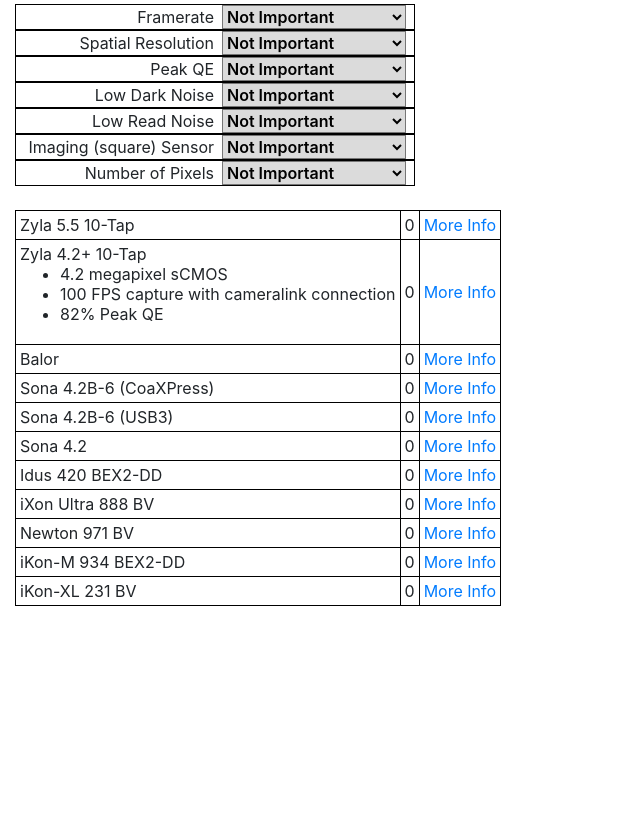
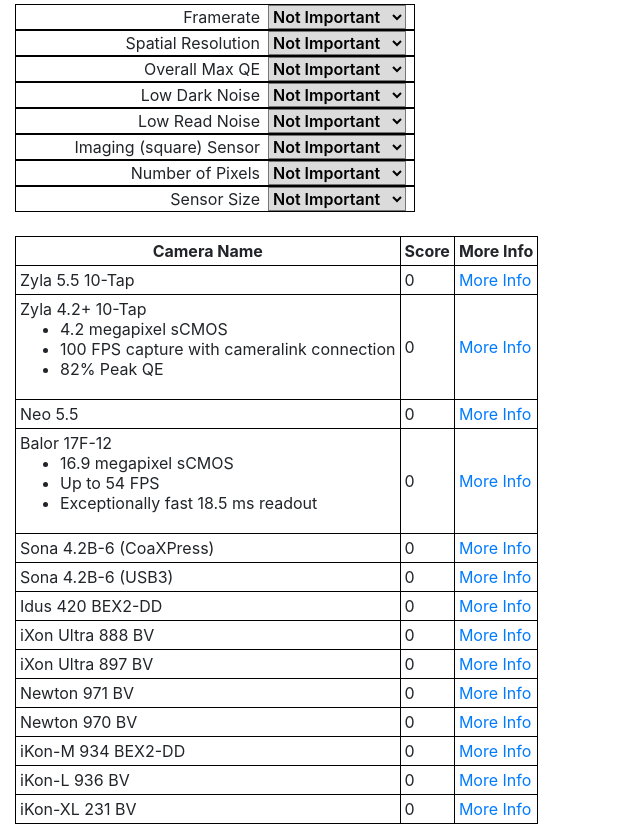
Before and after one commit to AdamJayWise/cameraBrain, a plain HTML site: page index.html in a window 1280 px wide. Shown: the part 54-878 px from the top of the page, without its empty margins (0-640 px from the left). Before the commit the page ends 800 px from the top, so only its background shows below. Drawn offline with Linux system fonts and the light colour scheme.

Commit message:
added more cameras and ability to add selling points

```diff
--- a/index.html
+++ b/index.html
@@ -56,7 +56,7 @@
 
     <div class = "row">
         <div class = "col">
-            <p class = "bigTitle">Camera Brain!</p>
+            <p class = "bigTitle">Camera Concierge</p>
         </div>
     </div>
 
--- a/js/cameraBrain.js
+++ b/js/cameraBrain.js
@@ -44,7 +44,7 @@
     newSelect.prop('id', param);
     newSelect.prop('class', 'likertSelect');
 
-    var choices = ['Not Important', 'Somewhat Important', 'Very Important']
+    var choices = ['Not Important', 'Important', 'Very Important']
 
     choices.forEach(function(choice, n){
         $('<option>').prop('value', n).text(choice).appendTo(newSelect)
@@ -66,11 +66,12 @@
 
 createLikert('speed', 'Framerate', params, likertDiv);
 createLikert('spatialRes', 'Spatial Resolution', params, likertDiv);
-createLikert('peakQE', 'Peak QE', params, likertDiv);
+createLikert('peakQE', 'Overall Max QE', params, likertDiv);
 createLikert('lowDarkNoise', 'Low Dark Noise', params, likertDiv);
 createLikert('lowReadNoise', 'Low Read Noise', params, likertDiv);
 createLikert('squareness', 'Imaging (square) Sensor', params, likertDiv);
 createLikert('numPixels', 'Number of Pixels', params, likertDiv);
+createLikert('sensorArea', 'Sensor Size', params, likertDiv);
 
 
 function dotProduct(obj1, obj2){
@@ -113,6 +114,14 @@
 
     // draw a table to the #outputTable div
     $('<table>').attr('id','resultTable').appendTo($('#outputTable'));
+
+    // add column labels to the table
+    var labelRow = $('<tr>');
+    labelRow.appendTo($('#resultTable'));
+    labelRow.append($('<td>').text('Camera Name').css('text-align','center').css('font-weight','bold'));
+    labelRow.append($('<td>').text('Score')).css('text-align','center').css('font-weight','bold');
+    labelRow.append($('<td>').text('More Info')).css('text-align','center').css('font-weight','bold');
+
     camKeys.forEach(function(k){
         var newRow = $('<tr>');
         newRow.appendTo($('#resultTable'));
--- a/js/cameraDefs.js
+++ b/js/cameraDefs.js
@@ -1,3 +1,27 @@
+// Definition for different cameras and models
+// It seemed reasonable to break out each one by sensor and interface as needed
+// I think I will break out the wavelengths into peak QE @ different wavelength zones
+// e.g., UV (200-400), vis (400-700), NIR (700-1000)
+
+/*
+already added:
+
+Zyla 5.5 10 tap
+Zyla 4.2 10 tap
+Balor 17F-12
+Sona 4.2 coaxpress
+Sona 4.2 USB
+Idus 420 BEX2-DD
+iXon Ultra 888 BV
+Newton 971 BV
+iKon-M 934 BEX2-DD
+iKon-XL 231 BV
+
+to add:
+*/
+
+
+
 var cameraDefs = {
     'zyla5510tap' : {
         shortName : 'zyla5510tap',
@@ -40,8 +64,30 @@
         productLink : 'https://andor.oxinst.com/products/scmos-camera-series/zyla-4-2-scmos'
     },
 
+    'neo' : {
+        shortName : 'neo',
+        hasRealImage : true,
+        xPixels : 2560,
+        yPixels : 2160,
+        readNoise : 1,
+        readNoiseFast : 1,
+        readNoiseSlow : 1 ,
+        xPixelSize : 6.5,
+        yPixelSize : 6.5,
+        QE : 0.6,
+        CIC : 0,
+        frameRateHz : 100,
+        frameRateHzFast : 100,
+        frameRateHzSlow: 0.03,
+        darkCurrent : 0.007,
+        containerDivID : 'subContainer',
+        displayName: 'Neo 5.5',
+        productLink : 'https://andor.oxinst.com/products/scmos-camera-series/neo-5-5-scmos'
+    },
+
+
         'balor' : {
-            shortName : 'Balor',
+            shortName : 'balor',
             hasRealImage : true,
             xPixels : 4128,
             yPixels : 4104,
@@ -57,7 +103,7 @@
             frameRateHzSlow: 0.03,
             darkCurrent : 0.03,
             containerDivID : 'subContainer',
-            displayName: 'Balor',
+            displayName: 'Balor 17F-12',
             productLink : 'https://andor.oxinst.com/products/scmos-camera-series/balor-scmos',
         },
 
@@ -102,26 +148,6 @@
         productLink : 'https://andor.oxinst.com/products/scmos-camera-series/sona-scmos',
     },
 
-    'sona42' : {
-        shortName : 'Sona42',
-        xPixels : 2048,
-        yPixels : 2048,
-        xPixelSize : 11,
-        yPixelSize : 11,
-        readNoise : 1.6,
-        readNoiseFast : 1.6,
-        readNoiseSlow : 1.6,
-        QE : 0.95,
-        CIC : 0,
-        frameRateHz : 24,
-        frameRateHzFast : 24,
-        frameRateHzSlow: 0.03,
-        darkCurrent : 0.2,
-        containerDivID : 'subContainer',
-        displayName: 'Sona 4.2',
-        productLink : 'https://andor.oxinst.com/products/scmos-camera-series/sona-scmos',
-    },
-
     'idus420' : {
         shortName : 'idus420',
         xPixels : 1024,
@@ -141,7 +167,7 @@
         productLink : 'https://andor.oxinst.com/products/idus-spectroscopy-cameras/idus-420',
     },
 
-    'iXon888' : {
+    'iXon888bv' : {
         shortName : 'iXonUltra888',
         xPixels : 1024,
         yPixels : 1024,
@@ -162,8 +188,29 @@
         productLink : 'https://andor.oxinst.com/products/ixon-emccd-camera-series/ixon-ultra-888',
     },
 
-    'newton971' : {
-        shortName : 'Newton971',
+    'iXonUltra897bv' : {
+        shortName : 'iXonUltra897bv',
+        xPixels : 512,
+        yPixels : 512,
+        xPixelSize : 16,
+        yPixelSize : 16,
+        readNoise : 0.13,
+        readNoiseFast: 0.13,
+        readNoiseSlow: 0.012,
+        QE : 0.95,
+        CIC : 0.005,
+        darkCurrent : 0.00011,
+        frameRateHz : 56,
+        frameRateHzFast: 56,
+        frameRateHzSlow: 0.12,
+        emGain : 1,
+        containerDivID : 'subContainer',
+        displayName: 'iXon Ultra 897 BV',
+        productLink : 'https://andor.oxinst.com/products/ixon-emccd-camera-series/ixon-ultra-897',
+    },
+
+    'newton971bv' : {
+        shortName : 'Newton971bv',
         xPixels : 1600,
         yPixels : 400,
         xPixelSize : 16,
@@ -180,6 +227,26 @@
         emGain : 1,
         displayName: 'Newton 971 BV',
         productLink : 'https://andor.oxinst.com/products/newton-ccd-and-emccd-cameras/newton-971',
+    },
+
+    'newton970bv' : {
+        shortName : 'Newton970bv',
+        xPixels : 1600,
+        yPixels : 200,
+        xPixelSize : 16,
+        yPixelSize : 16,
+        readNoise : 0.04,
+        readNoiseFast : 0.04,
+        readNoiseSlow : 0.0028,
+        QE : 0.95,
+        frameRateHz : 20,
+        frameRateHzFast : 20,
+        frameRateHzSlow: 0.06,
+        darkCurrent : 0.00020,
+        containerDivID : 'subContainer',
+        emGain : 1,
+        displayName: 'Newton 970 BV',
+        productLink : 'https://andor.oxinst.com/products/newton-ccd-and-emccd-cameras/newton-970',
     },
 
         'iKonM934-BEX2-DD' : {
@@ -200,6 +267,26 @@
            containerDivID : 'subContainer',
            displayName: 'iKon-M 934 BEX2-DD',
             productLink : 'https://andor.oxinst.com/products/ikon-xl-and-ikon-large-ccd-series/ikon-m-934',
+        },
+
+        'iKonL936-BV' : {
+            shortName : 'iKonL936-BV',
+            xPixels : 2048,
+            yPixels : 2048,
+            xPixelSize : 13.5,
+            yPixelSize : 13.5,
+            readNoise : 2.9,
+            readNoiseFast : 2.9,
+            readNoiseSlow : 2.9,
+            darkCurrent : 0.000059,
+            QE : 0.95,
+            CIC : 0,
+            frameRateHz : 1,
+            frameRateHzFast : 1,
+            frameRateHzSlow: 0.011 ,
+           containerDivID : 'subContainer',
+           displayName: 'iKon-L 936 BV',
+            productLink : 'https://andor.oxinst.com/products/ikon-xl-and-ikon-large-ccd-series/ikon-l-936',
         },
 
         'iKonXL231-BV' : {
@@ -250,5 +337,10 @@
     cameraDefs[key]['squareness'] =  Math.min(x1, x2) / Math.max(x1, x2);
 
     // number of pixels score
-    cameraDefs[key]['numPixels'] = cameraDefs[key]['xPixels'] * cameraDefs[key]['yPixels'] / (4.2*10**6);
+    cameraDefs[key]['numPixels'] = cameraDefs[key]['xPixels'] * cameraDefs[key]['yPixels'] / 16941312;
+
+    // Sensor diagonal / size score
+    var xSize = (cameraDefs[key]['xPixels'] * cameraDefs[key]['xPixelSize']);
+    var ySize = (cameraDefs[key]['yPixels'] * cameraDefs[key]['yPixelSize']);
+    cameraDefs[key]['sensorArea'] = Math.sqrt( xSize**2 + ySize**2) / 87016.65	;
 })
--- a/js/sellingPoints.js
+++ b/js/sellingPoints.js
@@ -8,8 +8,19 @@
         '100 FPS capture with cameralink connection' : {'speed' : 1},
         '82% Peak QE' : {'peakQE' : 1},
         '0.9 e- read noise' : {'lowReadNoise' : 1},
-        '6.5um pixels perfect for microscopy' : {'spatialRes' : 1},
+        '6.5um pixels ideal for microscopy' : {'spatialRes' : 1},
 
-    }
+    },
+
+        // camera short name
+        'balor' :
+        // key selling points and relative importances against key parameters
+        {
+            '16.9 megapixel sCMOS' : {'numPixels' : 1 },
+            'Up to 54 FPS' : {'speed' : 1},
+            'Exceptionally fast 18.5 ms readout' : {'speed' : 1},
+            '49.5 x 49.2 mm sensor' : {'sensorArea' : 1},
+
+        },
 
 }
```
